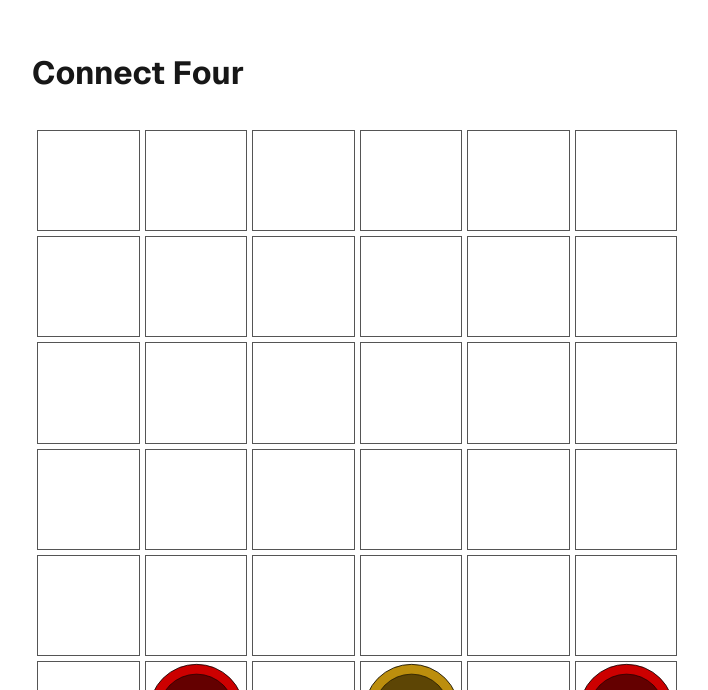
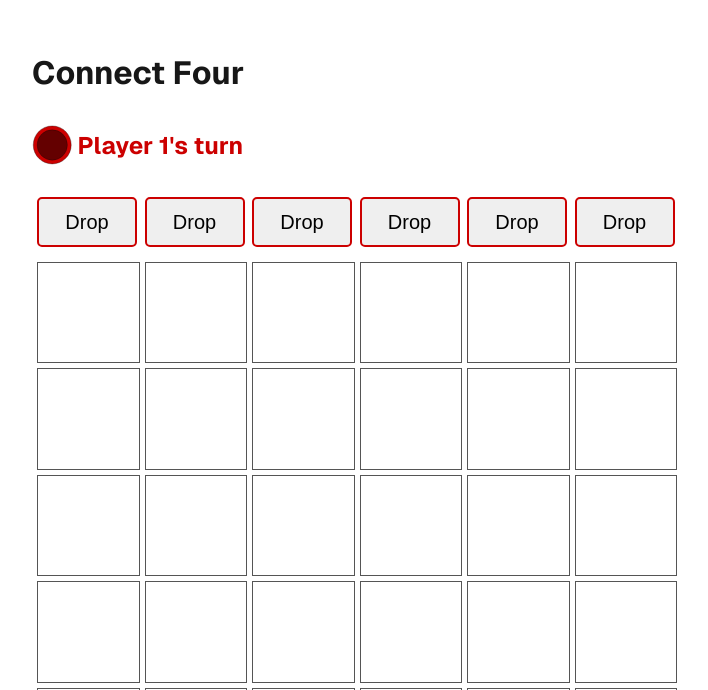
Before and after one commit to jesshmusic/connect-four, a Next.js app: page / in a window 1280 px wide. Shown: the part 110-800 px from the top of the page, without its empty margins (283-991 px from the left). Built offline with nearby package versions, Linux system fonts and the light colour scheme.

Commit message:
feat: Adds all base graphics and some state

```diff
--- a/src/app/page.tsx
+++ b/src/app/page.tsx
@@ -1,15 +1,46 @@
+'use client'
+
 import Image from "next/image";
 import styles from "./page.module.css";
 import GameBoard, {DEFAULT_BOARD_STATE} from '@/components/GameBoard';
+import PlayerToken, {PlayerColor} from '@/components/PlayerToken';
+import {useState} from 'react';
 // import { deepClone, checkForWinner } from "@/utils/connectFour";
 
+export type GameState = {
+  currentPlayer: PlayerColor;
+  hasWinner: boolean;
+  statusMessage: string;
+}
+
+const DEFAULT_GAME_STATE = {
+  currentPlayer: PlayerColor.RED,
+  hasWinner: false,
+  statusMessage: "Player 1's turn",
+};
+
 export default function Home() {
+  const [gameState, setGameState] = useState(DEFAULT_GAME_STATE);
+
   return (
     <div className={styles.page}>
       <main className={styles.main}>
         <h1>Connect Four</h1>
+        <h2
+          style={{
+            alignItems: 'center',
+            color: `${gameState.currentPlayer === PlayerColor.RED ? '#cc0000' : '#fdb300'}`,
+            display: 'flex',
+            flexDirection: 'row',
+          }}
+        >
+          <PlayerToken player={gameState.currentPlayer} size={40} />&nbsp;{gameState.statusMessage}
+        </h2>
         <div>
-          <GameBoard newGameState={DEFAULT_BOARD_STATE} />
+          <GameBoard
+            newBoardState={DEFAULT_BOARD_STATE}
+            gameState={gameState}
+            setGameState={setGameState} />
         </div>
       </main>
       <footer className={styles.footer}>
--- /dev/null
+++ b/src/components/DropButton.tsx
@@ -0,0 +1,27 @@
+import React from 'react';
+import {PlayerColor} from '@/components/PlayerToken';
+
+const DropButton = ({ onClick, columnNumber, currentPlayer }:{
+  onClick: (columnNumber: number) => void,
+  columnNumber: number,
+  currentPlayer: PlayerColor,
+}) => {
+  return (
+    <button
+      onClick={() => onClick(columnNumber)}
+      style={{
+        border: `2px solid ${currentPlayer === PlayerColor.RED ? '#cc0000' : '#fdb300'}`,
+        borderRadius: '5px',
+        cursor: 'pointer',
+        fontSize: '20px',
+        height: '50px',
+        textAlign: 'center',
+        width: '100px',
+      }}
+    >
+      Drop
+    </button>
+  )
+}
+
+export default DropButton;
--- a/src/components/GameBoard.tsx
+++ b/src/components/GameBoard.tsx
@@ -2,11 +2,15 @@
 
 import React, {useEffect, useState} from 'react';
 import PlayerToken, {PlayerColor} from '@/components/PlayerToken';
+import DropButton from '@/components/DropButton';
+import {GameState} from '@/app/page';
 
 type BoardState = Array<Array<number | null>>;
 
 type GameBoardProps = {
-  newGameState: BoardState;
+  newBoardState: BoardState;
+  gameState: GameState;
+  setGameState: (gameState: GameState) => void;
 }
 
 export const DEFAULT_BOARD_STATE: BoardState = [
@@ -15,16 +19,16 @@ export const DEFAULT_BOARD_STATE: BoardState = [
   [null, null, null, null, null, null],
   [null, null, null, null, null, null],
   [null, null, null, null, null, null],
-  [null, 1, null, 2, null, 1],
-  [1, 2, 1, 1, 2, 2]
+  [null, null, null, null, null, null],
+  [null, null, null, null, null, null],
 ]
 
-const GameBoard = ({newGameState}: GameBoardProps) => {
-  const [board, setBoard] = useState<BoardState>(newGameState);
+const GameBoard = ({newBoardState, gameState}: GameBoardProps) => {
+  const [board, setBoard] = useState<BoardState>(newBoardState);
 
   useEffect(() => {
-    setBoard(newGameState);
-  }, [newGameState]);
+    setBoard(newBoardState);
+  }, [newBoardState]);
 
   const getCellState = (cellValue: number | null): PlayerColor | null => {
     switch (cellValue) {
@@ -37,7 +41,29 @@ const GameBoard = ({newGameState}: GameBoardProps) => {
     }
   }
 
+  const handleClick = (columnNumber: number) => {
+    console.log(columnNumber);
+  }
+
   return (
+    <div>
+        <div style={{
+          display: 'grid',
+          gap: '5px',
+          gridTemplateColumns: 'repeat(6, 1fr)',
+          gridTemplateRows: '60px',
+          height: '60px',
+          padding: '0 5px',
+          width: '650px',
+        }} >
+        {[0, 1, 2, 3, 4, 5].map((col) => (
+          <DropButton
+            key={col}
+            onClick={handleClick}
+            currentPlayer={gameState.currentPlayer}
+            columnNumber={col} />
+        ))}
+      </div>
       <div style={{
         display: 'grid',
         gridTemplateColumns: 'repeat(6, 1fr)',
@@ -64,6 +90,7 @@ const GameBoard = ({newGameState}: GameBoardProps) => {
           )
         ))}
       </div>
+    </div>
   )
 }
 
--- a/src/components/PlayerToken.tsx
+++ b/src/components/PlayerToken.tsx
@@ -9,6 +9,7 @@ export enum PlayerColor {
 
 interface PlayerTokenProps {
   player: PlayerColor;
+  size?: number;
 }
 
 /**
@@ -16,13 +17,13 @@ interface PlayerTokenProps {
  * @param player
  * @constructor
  */
-const PlayerToken = ({player}: PlayerTokenProps) => {
+const PlayerToken = ({player, size=100}: PlayerTokenProps) => {
   const playerColor = player === 'yellow' ? '#bc8e0d' : '#cc0000';
   const playerColor2 = player === 'yellow' ? '#5d4505' : '#640000';
   return (
     <svg
-      width="100px"
-      height="100px"
+      width={`${size}px`}
+      height={`${size}px`}
       viewBox="0 0 256 256">
     <circle
       cx="129.5"
```
Lines whose indentation alone changed are shown as unchanged.
